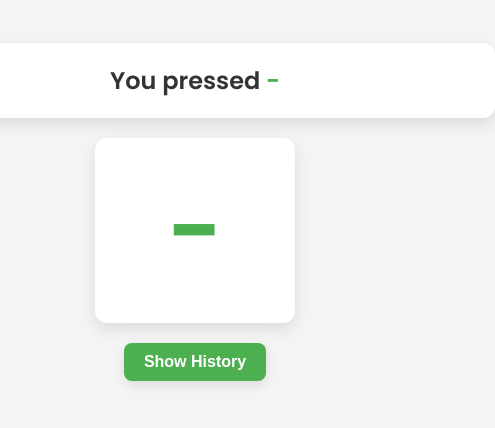
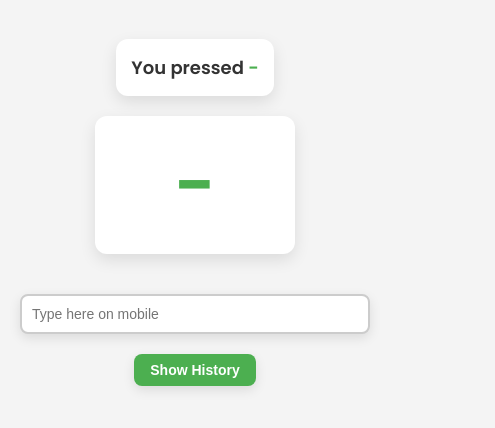
Before and after one commit to buriburi-nik/keybord, a plain HTML site: page index.html in a window 390 px wide. Shown: the part 210-638 px from the top of the page, 495 px wide, since content can reach past the window. Drawn offline with Linux system fonts and the light colour scheme.

Commit message:
Update index.html

```diff
--- a/index.html
+++ b/index.html
@@ -29,17 +29,18 @@
             flex-direction: column;
             justify-content: center;
             align-items: center;
-            width: 100vw;
+            width: 100%;
+            padding: 20px;
         }
 
         .message {
             font-size: 24px;
             font-weight: 600;
-            width: 600px;
+            max-width: 100%;
             color: #333;
             margin-bottom: 20px;
             background: #fff;
-            padding: 20px 40px;
+            padding: 20px;
             border-radius: 12px;
             box-shadow: 0px 6px 16px rgba(0, 0, 0, 0.1);
         }
@@ -49,7 +50,8 @@
         }
 
         .keycode {
-            width: 200px;
+            width: 100%;
+            max-width: 200px;
             font-size: 96px;
             font-weight: 600;
             color: #4caf50;
@@ -58,6 +60,10 @@
             border-radius: 12px;
             box-shadow: 0px 6px 16px rgba(0, 0, 0, 0.1);
             margin-bottom: 20px;
+        }
+
+        .mobile-input {
+            display: none;
         }
 
         .history-btn {
@@ -78,7 +84,7 @@
 
         .history {
             margin-top: 20px;
-            width: 600px;
+            max-width: 100%;
             max-height: 200px;
             overflow-y: auto;
             background: #fff;
@@ -89,6 +95,42 @@
             font-size: 16px;
             display: none;
         }
+
+        @media (max-width: 600px) {
+            .message {
+                font-size: 18px;
+                padding: 15px;
+            }
+
+            .keycode {
+                font-size: 72px;
+                padding: 15px 0;
+            }
+
+            .mobile-input {
+                display: block;
+            width: 100%;
+            max-width: 600px;
+            font-size: 14px;
+            padding: 10px;
+            margin: 20px 0;
+            border: 2px solid #ccc;
+            border-radius: 8px;
+            box-shadow: 0px 4px 12px rgba(0, 0, 0, 0.1);
+
+
+            }
+
+            .history-btn {
+                font-size: 14px;
+                padding: 8px 16px;
+            }
+
+            .history {
+                font-size: 14px;
+                padding: 15px;
+            }
+        }
     </style>
 </head>
 
@@ -98,6 +140,7 @@
             You pressed <span>-</span>
         </div>
         <div class="keycode">-</div>
+        <input type="text" class="mobile-input" placeholder="Type here on mobile" oninput="handleMobileInput(event)">
         <button class="history-btn" onclick="toggleHistory()">Show History</button>
         <div class="history" id="history"></div>
     </div>
@@ -114,7 +157,6 @@
 
         document.addEventListener('keydown', (event) => {
             const { key, keyCode, ctrlKey, shiftKey, altKey, metaKey } = event;
-
 
             sound.currentTime = 0;
             sound.play();
@@ -135,6 +177,21 @@
             keyHistory.push(`Key: ${displayKey}, Code: ${keyCode}`);
         });
 
+        function handleMobileInput(event) {
+            const key = event.target.value.slice(-1); // Get the last entered character
+            const keyCode = key ? key.charCodeAt(0) : '-';
+
+            sound.currentTime = 0;
+            sound.play();
+
+            messageSpan.textContent = key || '-';
+            keycodeBox.textContent = keyCode || '-';
+
+            if (key) {
+                keyHistory.push(`Key: ${key}, Code: ${keyCode}`);
+            }
+        }
+
         function toggleHistory() {
             isHistoryVisible = !isHistoryVisible;
 
```
